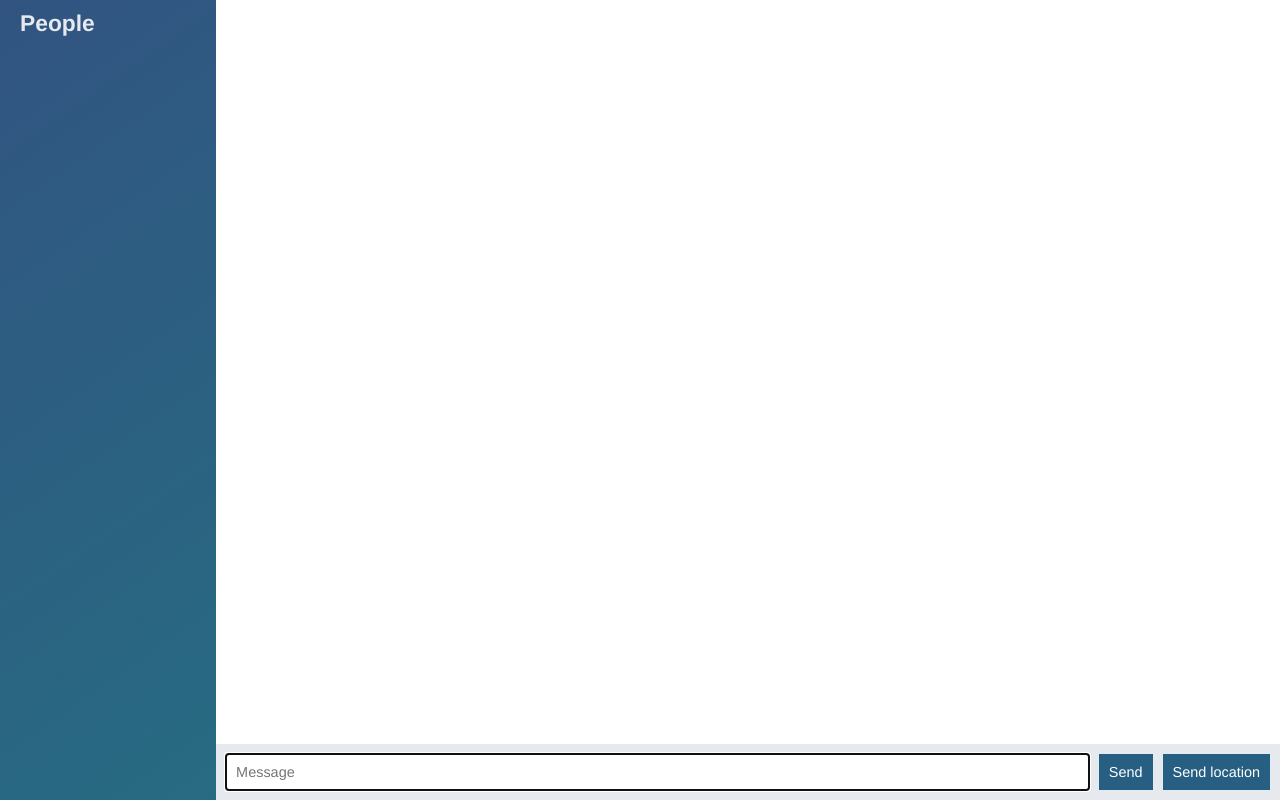
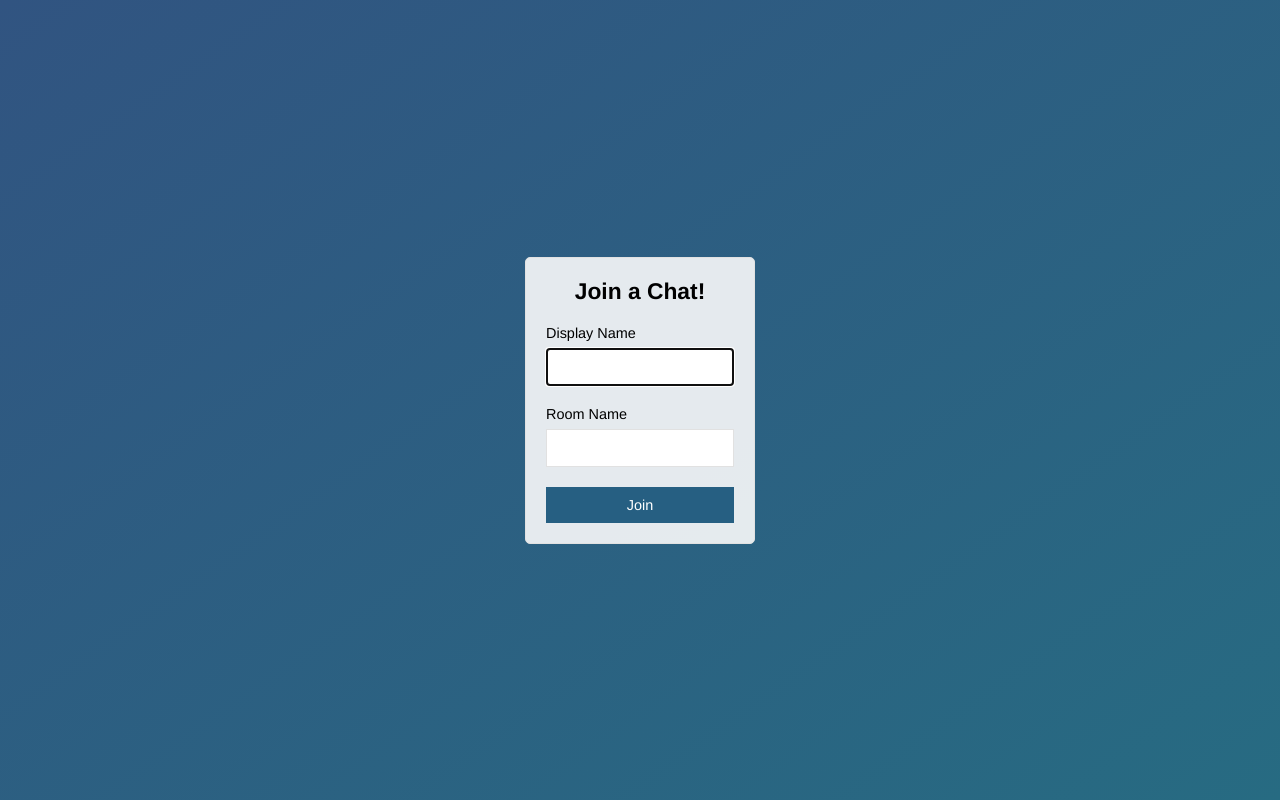
Before and after one commit to mjcwu/ChitterCat, a website: page public/index.html in a window 1280 px wide. Drawn offline with nearby package versions, Linux system fonts and the light colour scheme; no server answers.

Commit message:
add join page and submits to chat.html

```diff
--- a/public/index.html
+++ b/public/index.html
@@ -1,64 +1,31 @@
 <!DOCTYPE html>
-
 <html>
 <head>
   <meta charset="utf-8">
+  <title>Join | ChatApp</title>
+  <meta name="viewport" content="width=device-width, initial-scale=1, user-scalable=no">
   <link rel="stylesheet" href="/css/styles.css">
 </head>
-
-  <body class="chat">
-
-    <div class="chat__sidebar">
-      <h3>People</h3>
-      <div id="users"></div>
+<body class="centered-form">
+  <div class="centered-form__form">
+    <!-- form in default will rerender the same page
+     so use action to redirect to desire page -->
+    <form action="/chat.html">
+      <div class="form-field">
+        <h3>Join a Chat!</h3>
       </div>
-
-    <div class="chat__main">
-      <ol id="messages" class="chat__messages"></ol>
-
-      <div class="chat__footer">
-        <form id="message-form">
-          <!-- form default behavior is not as good
-          require refresh every time user send a message -->
-          <input name="message" type="text" placeholder="Message" autofocus autocomplete="off"/>
-          <button>Send</button>
+      <div class="form-field">
+        <label>Display Name</label>
+        <input type="text" name="name" autofocus/>
+      </div>
+      <div class="form-field">
+        <label>Room Name</label>
+        <input type="text" name="room"/>
+      </div>
+      <div class="form-field">
+        <button>Join</button>
+      </div>
     </form>
-        <button id="send-location">Send location</button>
   </div>
-    </div>
-
-    <script id="message-template" type="text/template">
-      <!-- in order to reference the value needs {{vakye}} -->
-      <li class="message">
-        <div class="message__title">
-          <h4>{{from}}</h4>
-          <span>{{createdAt}}</span>
-        </div>
-        <div class="message__body">
-          <p>{{text}}</p>
-        </div>
-      </li>
-    </script>
-
-    <script id="location-message-template" type="text/template">
-      <!-- in order to reference the value needs {{vakye}} -->
-      <li class="message">
-        <div class="message__title">
-          <h4>{{from}}</h4>
-          <span>{{createdAt}}</span>
-        </div>
-        <div class="message__body">
-          <p>
-            <a href="{{url}}" target="_blank">My current location</a>
-          </p>
-        </div>
-      </li>
-    </script>
-
-    <script src="/socket.io/socket.io.js"></script>
-    <script src="/js/libs/jquery-3.3.1.min.js"></script>
-    <script src="/js/libs/moment.js"></script>
-    <script src="/js/libs/mustache.js"></script>
-    <script src="/js/index.js"></script>
 </body>
 </html>
--- a/public/js/index.js
+++ b/public/js/chat.js
@@ -1,4 +1,4 @@
-const socket = io();
+ const socket = io();
 
 function scrollToBottom () {
   // selectors
```
Also changed, not shown: public/chat.html (added, +65 -0 lines). Lines whose indentation alone changed are shown as unchanged.
